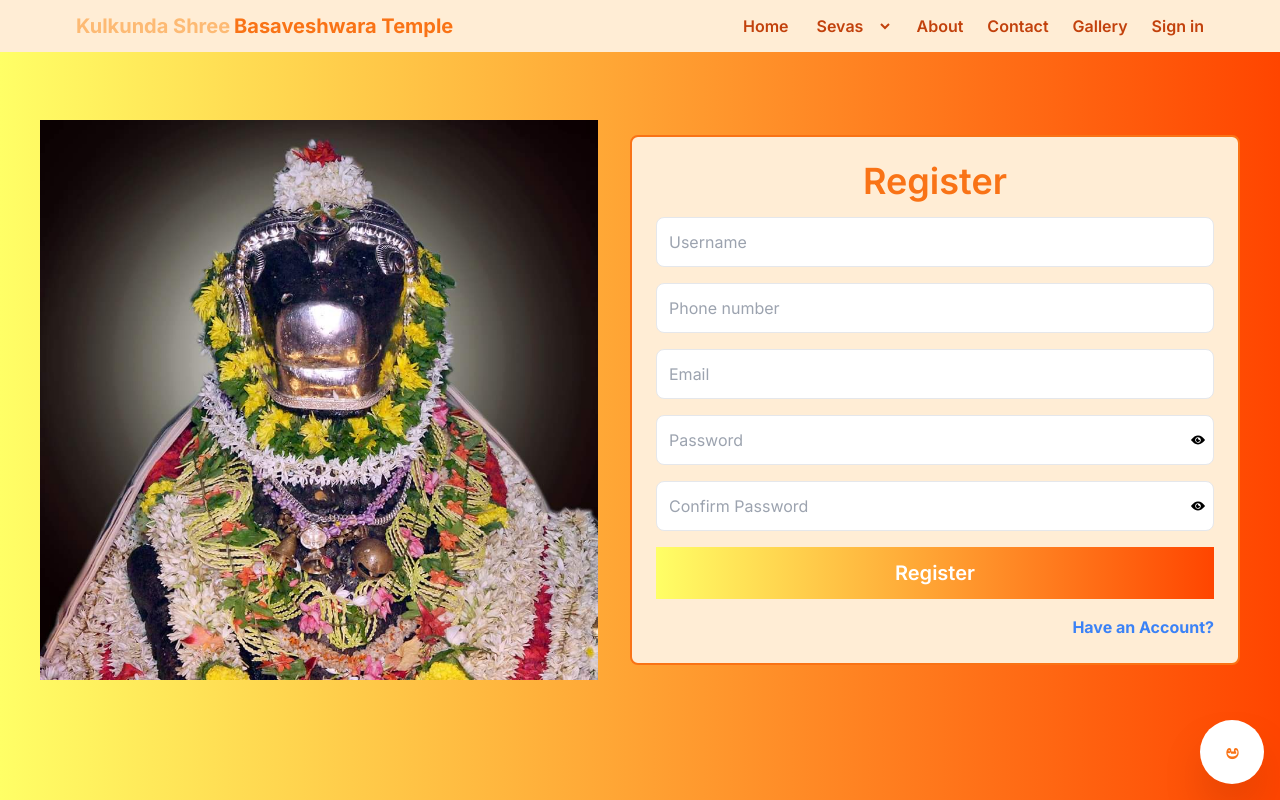
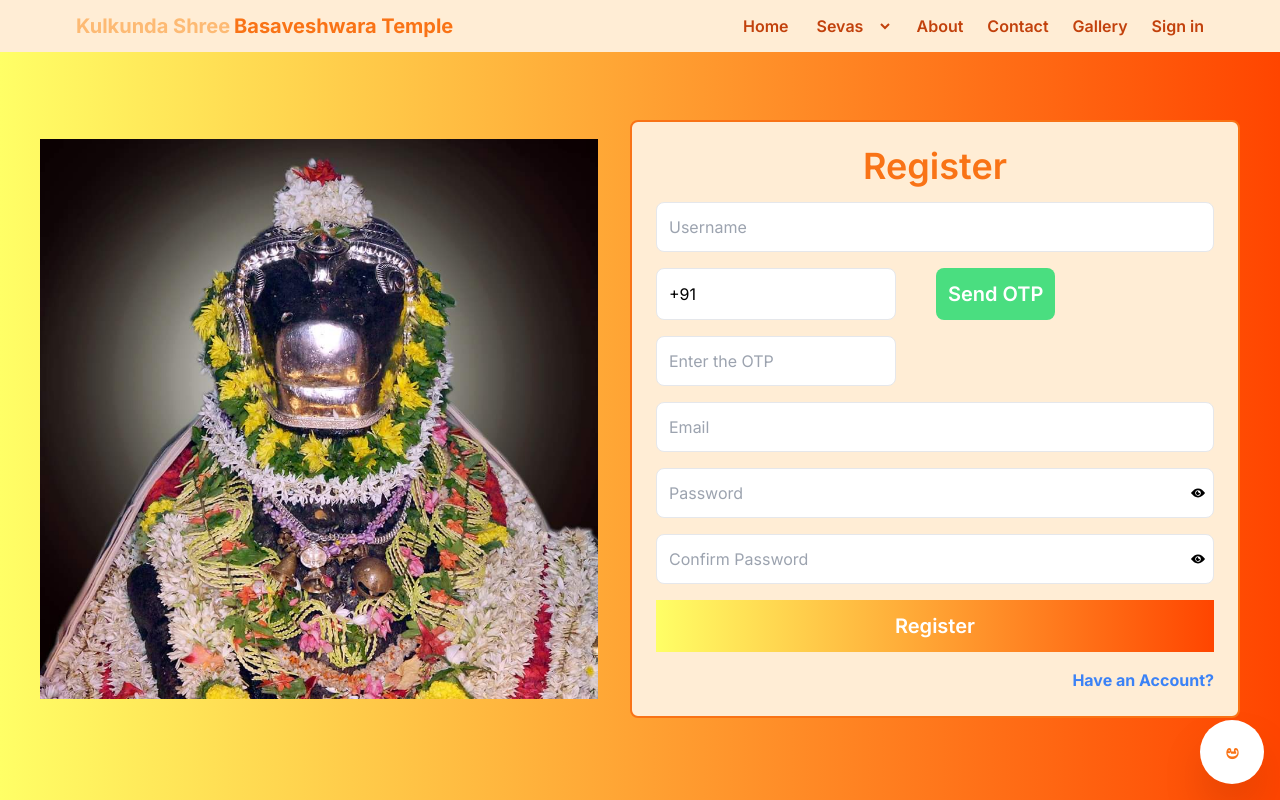
Before and after one commit to VijayendraNayak/kulkunda_front, a Next.js app: page /Pages/register in a window 1280 px wide. Shown: the top 800 px of the page. Built offline with nearby package versions, Linux system fonts and the light colour scheme.

Commit message:
login/reg

```diff
--- a/app/Pages/login/page.jsx
+++ b/app/Pages/login/page.jsx
@@ -135,10 +135,12 @@ const Login = () => {
             <input
               type="text"
               placeholder="Phone number"
-              className="border p-3 rounded-lg hover:shadow-lg "
+              className="border p-3 rounded-lg hover:shadow-lg"
               id="phonenumber"
+              defaultValue={"+91 "}
               onChange={handleChange}
             />
+
             <div className="relative">
               <input
                 type={password ? "password" : "text"}
--- a/app/Pages/register/page.jsx
+++ b/app/Pages/register/page.jsx
@@ -88,11 +88,24 @@ const Register = () => {
             id="name"
             onChange={handleChange}
           />
+          <div className="flex gap-10 ">
+            <input
+              type="text"
+              placeholder="Phone number"
+              className="border p-3 rounded-lg hover:shadow-lg focus:outline-none w-60"
+              id="phonenumber"
+              defaultValue={"+91 "}
+              onChange={handleChange}
+            />
+            <button className="p-3 bg-green-400 text-white text-xl hover:bg-green-600 rounded-lg font-semibold">
+              Send OTP
+            </button>
+          </div>
           <input
             type="text"
-            placeholder="Phone number"
-            className="border p-3 rounded-lg hover:shadow-lg focus:outline-none"
-            id="phonenumber"
+            placeholder="Enter the OTP"
+            className="border p-3 rounded-lg hover:shadow-lg focus:outline-none w-60"
+            id="otp"
             onChange={handleChange}
           />
           <input
```
